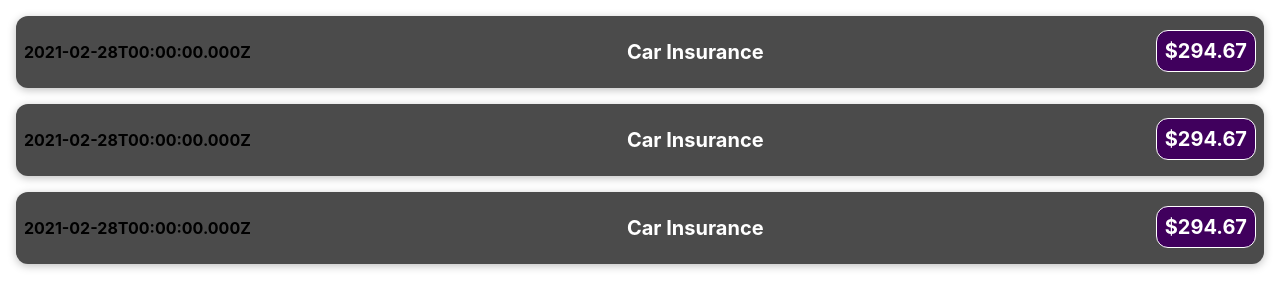
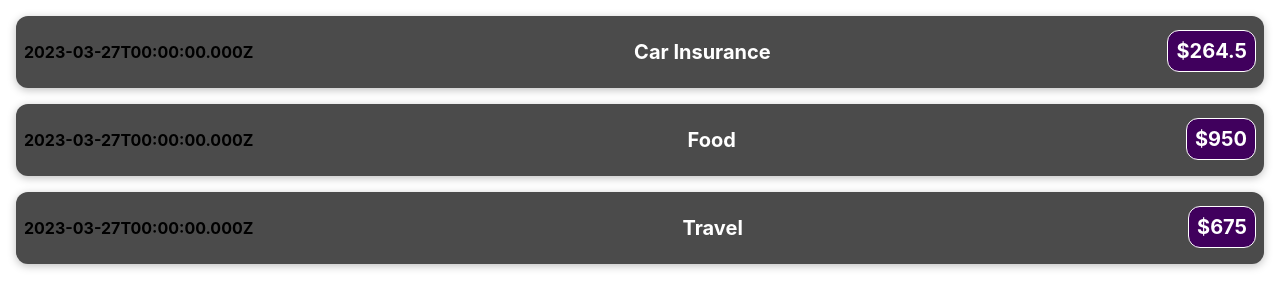
Before and after one commit to nandji3/first-react-app, a React (Create React App) app: page / in a window 1280 px wide. Shown: the top 308 px of the page. Built offline with nearby package versions, Linux system fonts and the light colour scheme.

Commit message:
Understand the Passing data as a props and calling function component

```diff
--- a/src/App.js
+++ b/src/App.js
@@ -2,11 +2,17 @@ import './App.css';
 import ExpenseItem from './components/ExpenseItem';
 
 function App() {
+  const expense = [
+    { id: 'e', LocationOfExpenditure: 'Car Insurance ', amount: 264.5, date: new Date(2023, 2, 27) },
+    { id: 'e', LocationOfExpenditure: 'Food ', amount: 950, date: new Date(2023, 2, 27) },
+    { id: 'e', LocationOfExpenditure: 'Travel ', amount: 675, date: new Date(2023, 2, 27) },
+  ];
+
   return (
     <div className="App">
-      <ExpenseItem />
-      <ExpenseItem />
-      <ExpenseItem />
+      {expense.map((exp, i) => {
+        return (<ExpenseItem key={i} title={exp.LocationOfExpenditure} amount={exp.amount} date={exp.date} />)
+      })}
     </div >
   );
 }
--- a/src/components/ExpenseItem.js
+++ b/src/components/ExpenseItem.js
@@ -1,16 +1,12 @@
 import './ExpenseItem.css';
 
-function ExpenseItem() {
-    const expenseDate = new Date(2021, 1, 28);
-    const LocationOfExpenditure = 'Car Insurance';
-    const expenseAmount = 294.67;
-
+function ExpenseItem(props) {
     return (
-        <div className="expense-item">
-            <div>{expenseDate.toISOString()}</div>
+        <div key={props.key} className="expense-item">
+            <div>{props.date.toISOString()}</div>
             <div className="expense-item__description">
-                <h2>{LocationOfExpenditure}</h2>
-                <div className="expense-item__price">${expenseAmount}</div>
+                <h2>{props.title}</h2>
+                <div className="expense-item__price">${props.amount}</div>
             </div>
         </div>
     )
```
